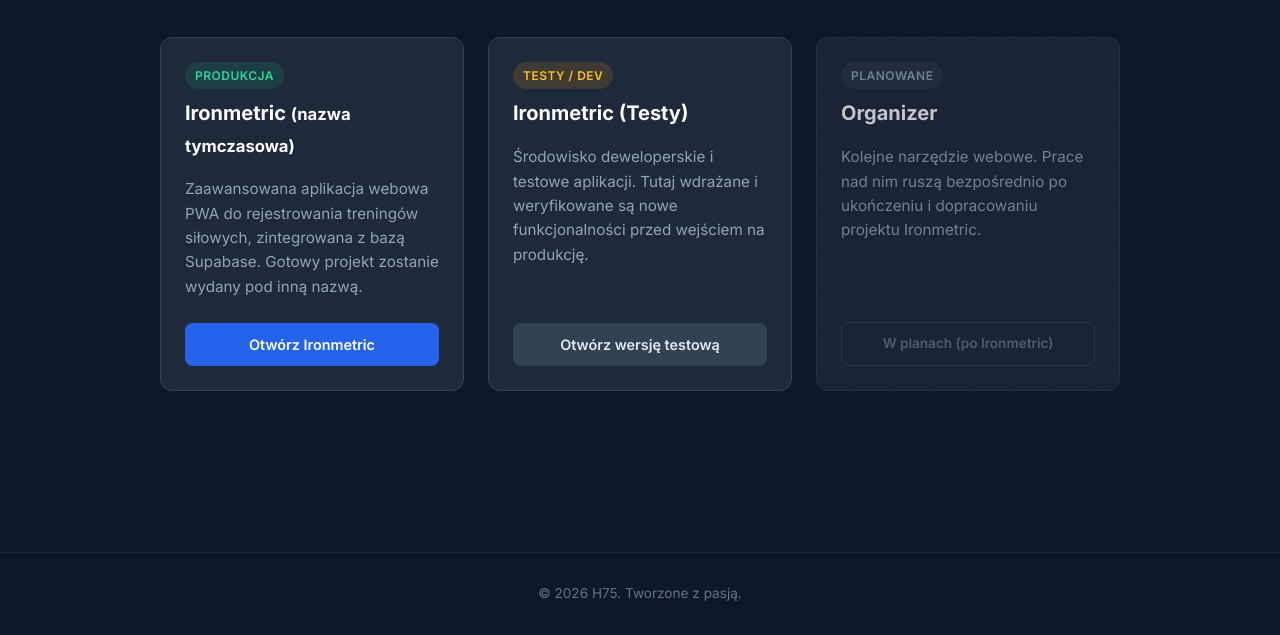
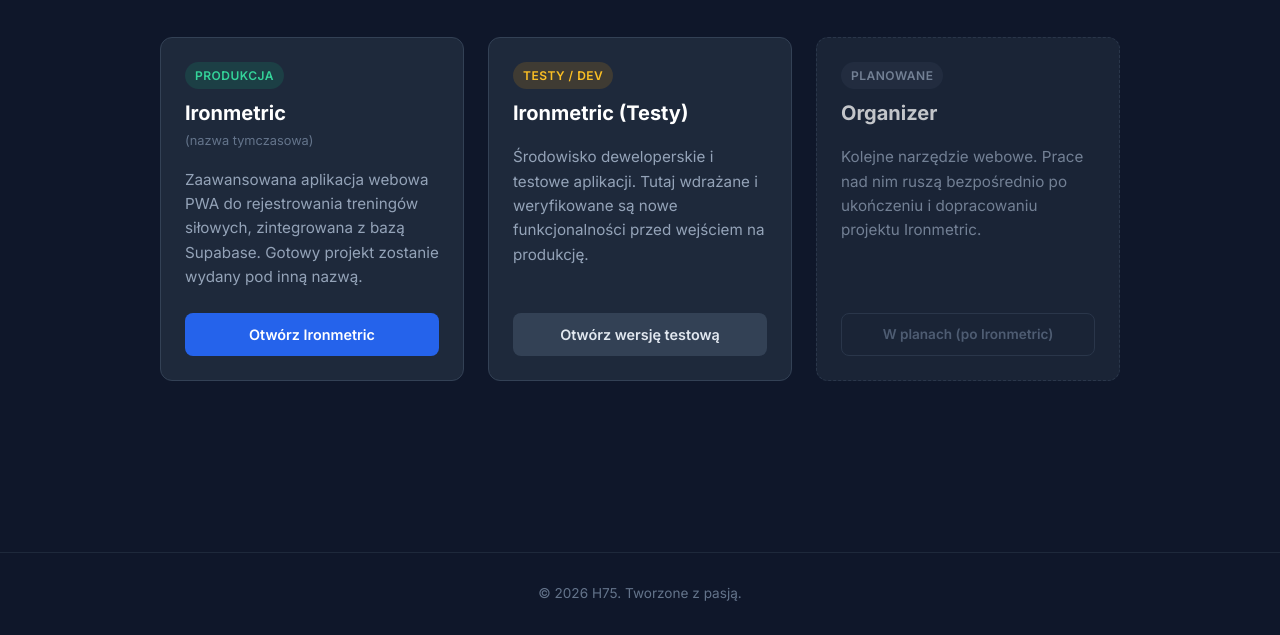
Before and after one commit to Hammer75/hammer75.github.io, a plain HTML site: page index.html in a window 1280 px wide. Shown: the part 165-800 px from the top of the page. Drawn offline with Linux system fonts and the light colour scheme.

Commit message:
Update style.css

```diff
--- a/style.css
+++ b/style.css
@@ -170,3 +170,11 @@ footer {
     color: #64748b;
     font-size: 0.85rem;
 }
+
+.temp-note {
+    font-size: 0.8rem;
+    color: #64748b;
+    font-weight: 400;
+    display: block;
+    margin-top: 2px;
+}
```
